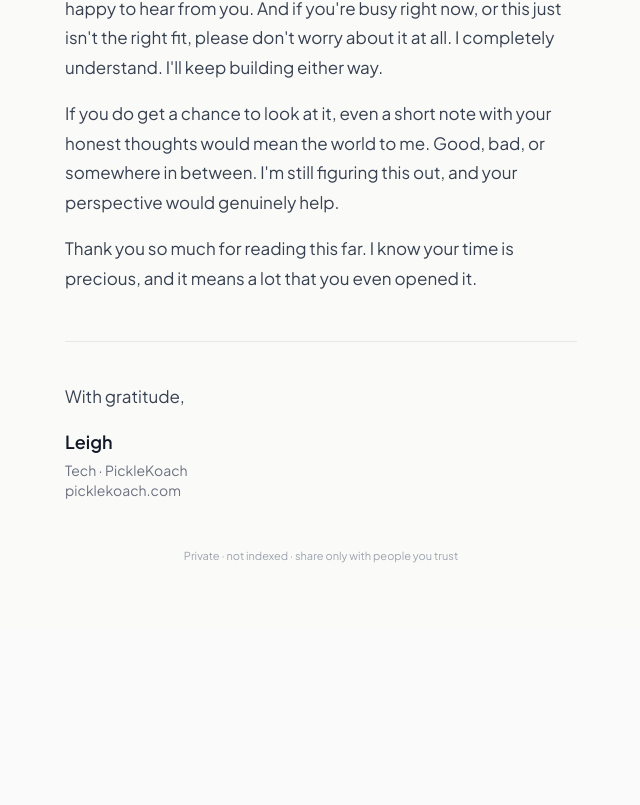
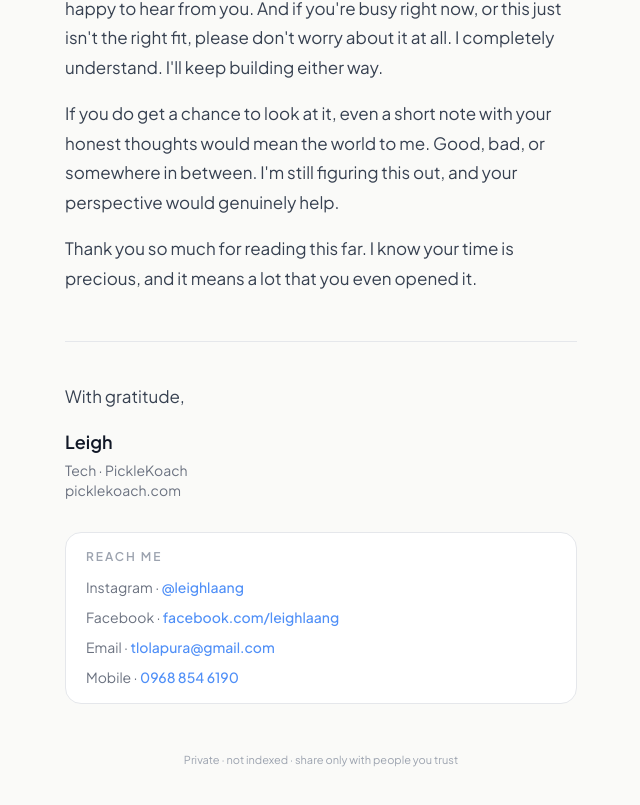
Before and after one commit to tlolapura/koaches.ph, a Next.js app: page /proposal in a window 1280 px wide. Shown: the part 6479-7284 px from the top of the page, without its empty margins (319-959 px from the left). Before the commit the page ends 7108 px from the top, so only its background shows below. Built offline with nearby package versions, Linux system fonts and the light colour scheme; no server answers.

Commit message:
Add socials

```diff
--- a/components/koaches/admin/AdminAddCoachSheet.tsx
+++ b/components/koaches/admin/AdminAddCoachSheet.tsx
@@ -11,7 +11,8 @@ import { CoachSheetField, CoachSheetFooter } from "@/components/koaches/coach/Co
 import type { CoachProfile } from "@/lib/koaches/types";
 
 const EMPTY_FORM = {
-  fullName: "",
+  firstName: "",
+  lastName: "",
   mobile: "",
   email: "",
   password: "",
@@ -47,7 +48,8 @@ export function AdminAddCoachSheet({ open, onClose, onCreated }: AdminAddCoachSh
     setSubmitting(true);
     setError(null);
     const result = await createCoachManuallyAction({
-      fullName: form.fullName,
+      firstName: form.firstName,
+      lastName: form.lastName,
       mobile: form.mobile,
       email: form.email,
       password: form.password,
@@ -94,17 +96,30 @@ export function AdminAddCoachSheet({ open, onClose, onCreated }: AdminAddCoachSh
       }
     >
       <form id="admin-add-coach-form" onSubmit={(e) => void handleSubmit(e)} className="coach-form">
-        <CoachSheetField label="Full name" htmlFor="add-coach-name">
-          <input
-            id="add-coach-name"
-            className="coach-input"
-            value={form.fullName}
-            onChange={(e) => patch({ fullName: e.target.value })}
-            placeholder="Coach Juan dela Cruz"
-            autoComplete="name"
-            required
-          />
-        </CoachSheetField>
+        <div className="grid gap-4 sm:grid-cols-2">
+          <CoachSheetField label="First name" htmlFor="add-coach-first-name">
+            <input
+              id="add-coach-first-name"
+              className="coach-input"
+              value={form.firstName}
+              onChange={(e) => patch({ firstName: e.target.value })}
+              placeholder="Juan"
+              autoComplete="given-name"
+              required
+            />
+          </CoachSheetField>
+          <CoachSheetField label="Last name" htmlFor="add-coach-last-name">
+            <input
+              id="add-coach-last-name"
+              className="coach-input"
+              value={form.lastName}
+              onChange={(e) => patch({ lastName: e.target.value })}
+              placeholder="dela Cruz"
+              autoComplete="family-name"
+              required
+            />
+          </CoachSheetField>
+        </div>
 
         <CoachSheetField label="Mobile" htmlFor="add-coach-mobile">
           <input
--- a/components/koaches/coach/CoachBottomNav.tsx
+++ b/components/koaches/coach/CoachBottomNav.tsx
@@ -29,7 +29,7 @@ export function CoachBottomNav() {
   return (
     <>
       <nav
-        className="coach-bottom-nav fixed right-0 bottom-0 left-0 z-40 border-t border-[#E5E7EB] bg-white lg:hidden"
+        className="coach-bottom-nav fixed right-0 bottom-0 left-0 z-40 border-t border-[#E5E7EB] bg-white md:hidden"
         style={{ paddingBottom: "env(safe-area-inset-bottom, 0px)" }}
       >
         <div className="flex h-[var(--portal-bottom-nav-height)] justify-around py-2">
--- a/components/koaches/internal/InternalProposalPage.tsx
+++ b/components/koaches/internal/InternalProposalPage.tsx
@@ -331,6 +331,51 @@ export function InternalProposalPage() {
               <br />
               {SITE_DOMAIN}
             </p>
+
+            <div className="mt-8 rounded-2xl border border-[#E5E7EB] bg-white px-5 py-4">
+              <p className="text-xs font-semibold uppercase tracking-[0.16em] text-[#9CA3AF]">
+                Reach me
+              </p>
+              <ul className="mt-3 space-y-2.5 text-sm">
+                <li>
+                  <span className="text-[#6B7280]">Instagram · </span>
+                  <a
+                    href="https://instagram.com/leighlaang"
+                    target="_blank"
+                    rel="noopener noreferrer"
+                    className="font-medium text-[#4F8FF7] hover:underline"
+                  >
+                    @leighlaang
+                  </a>
+                </li>
+                <li>
+                  <span className="text-[#6B7280]">Facebook · </span>
+                  <a
+                    href="https://www.facebook.com/leighlaang"
+                    target="_blank"
+                    rel="noopener noreferrer"
+                    className="font-medium text-[#4F8FF7] hover:underline"
+                  >
+                    facebook.com/leighlaang
+                  </a>
+                </li>
+                <li>
+                  <span className="text-[#6B7280]">Email · </span>
+                  <a
+                    href="mailto:tlolapura@gmail.com"
+                    className="font-medium text-[#4F8FF7] hover:underline"
+                  >
+                    tlolapura@gmail.com
+                  </a>
+                </li>
+                <li>
+                  <span className="text-[#6B7280]">Mobile · </span>
+                  <a href="tel:+639688546190" className="font-medium text-[#4F8FF7] hover:underline">
+                    0968 854 6190
+                  </a>
+                </li>
+              </ul>
+            </div>
           </div>
         </article>
 
--- a/lib/koaches/actions/coaches.ts
+++ b/lib/koaches/actions/coaches.ts
@@ -158,7 +158,8 @@ export async function updateCoachCourtIdsAction(
 }
 
 export type CreateCoachManuallyInput = {
-  fullName: string;
+  firstName: string;
+  lastName: string;
   mobile: string;
   email: string;
   password: string;
@@ -182,7 +183,8 @@ export async function createCoachManuallyAction(
   const result = await provisionCoachAccount(
     supabase,
     {
-      fullName: input.fullName,
+      firstName: input.firstName,
+      lastName: input.lastName,
       mobile: input.mobile,
       preferredSlug: input.preferredSlug,
       specialization: input.specialization,
--- a/lib/koaches/provision-coach.ts
+++ b/lib/koaches/provision-coach.ts
@@ -8,7 +8,10 @@ import { DEFAULT_SESSION_PRICING, getStartingRate } from "@/lib/koaches/pricing"
 import type { CoachProfile, CoachSessionPricing, SkillRubricId } from "@/lib/koaches/types";
 
 export type ProvisionCoachProfile = {
-  fullName: string;
+  /** @deprecated Prefer firstName + lastName */
+  fullName?: string;
+  firstName?: string;
+  lastName?: string;
   mobile: string;
   preferredSlug?: string;
   specialization?: string;
@@ -41,13 +44,34 @@ export function validateCoachLoginPassword(password: string): string | null {
   return null;
 }
 
+function resolveProvisionNames(profile: ProvisionCoachProfile): {
+  firstName: string;
+  lastName: string;
+  displayName: string;
+} | null {
+  if (profile.firstName?.trim()) {
+    const firstName = profile.firstName.trim();
+    const lastName = profile.lastName?.trim() ?? "";
+    const displayName = joinPersonName(firstName, lastName);
+    if (!displayName) return null;
+    return { firstName, lastName, displayName };
+  }
+  if (profile.fullName?.trim()) {
+    const { firstName, lastName } = splitPersonName(profile.fullName);
+    const displayName = joinPersonName(firstName, lastName);
+    if (!displayName) return null;
+    return { firstName, lastName, displayName };
+  }
+  return null;
+}
+
 function buildCoachRow(
   profile: ProvisionCoachProfile,
   opts: { coachId: string; slug: string; userId: string; subscriptionExpiry: string }
 ): Omit<DbCoach, "created_at" | "updated_at"> {
   const sessionPricing = profile.sessionPricing ?? DEFAULT_SESSION_PRICING;
-  const { firstName, lastName } = splitPersonName(profile.fullName);
-  const displayName = joinPersonName(firstName, lastName);
+  const names = resolveProvisionNames(profile)!;
+  const { firstName, lastName, displayName } = names;
   return {
     id: opts.coachId,
     user_id: opts.userId,
@@ -107,9 +131,12 @@ export async function provisionCoachAccount(
   const passwordError = validateCoachLoginPassword(credentials.password);
   if (passwordError) return { ok: false, error: passwordError };
 
-  if (!profile.fullName.trim()) return { ok: false, error: "Full name is required." };
+  if (!resolveProvisionNames(profile)) {
+    return { ok: false, error: "First name is required." };
+  }
   if (!profile.mobile.trim()) return { ok: false, error: "Mobile number is required." };
 
+  const names = resolveProvisionNames(profile)!;
   const plan = profile.subscriptionPlan ?? "early-bird";
   if (plan === "early-bird") {
     const capacityError = await getEarlyBirdCapacityError(supabase);
@@ -127,7 +154,7 @@ export async function provisionCoachAccount(
   const loginEmail = credentials.loginEmail.trim().toLowerCase();
   const coachId = `coach-${crypto.randomUUID().slice(0, 8)}`;
   const slug = await resolveCoachSlug(supabase, {
-    fullName: profile.fullName,
+    fullName: names.displayName,
     preferredSlug,
   });
   const subscriptionExpiry = format(addMonths(new Date(), 1), "yyyy-MM-dd");
@@ -136,7 +163,7 @@ export async function provisionCoachAccount(
     email: loginEmail,
     password: credentials.password,
     email_confirm: true,
-    user_metadata: { full_name: profile.fullName.trim() },
+    user_metadata: { full_name: names.displayName },
   });
   if (authError || !authData.user) {
     return { ok: false, error: authError?.message ?? "Could not create login account." };
@@ -154,7 +181,7 @@ export async function provisionCoachAccount(
   const { error: profileError } = await supabase.from("profiles").insert({
     id: userId,
     email: loginEmail,
-    full_name: profile.fullName.trim(),
+    full_name: names.displayName,
     role: "coach",
     coach_id: coachId,
   });
```
